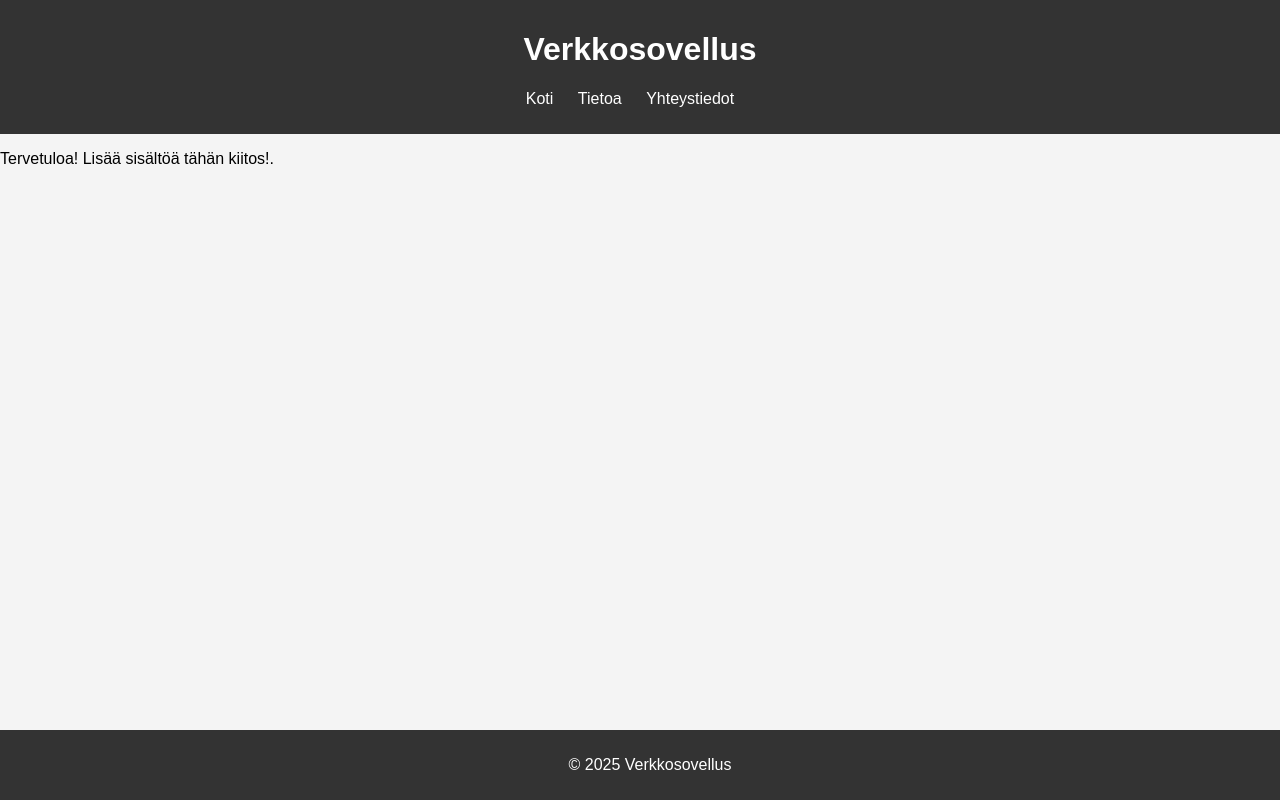
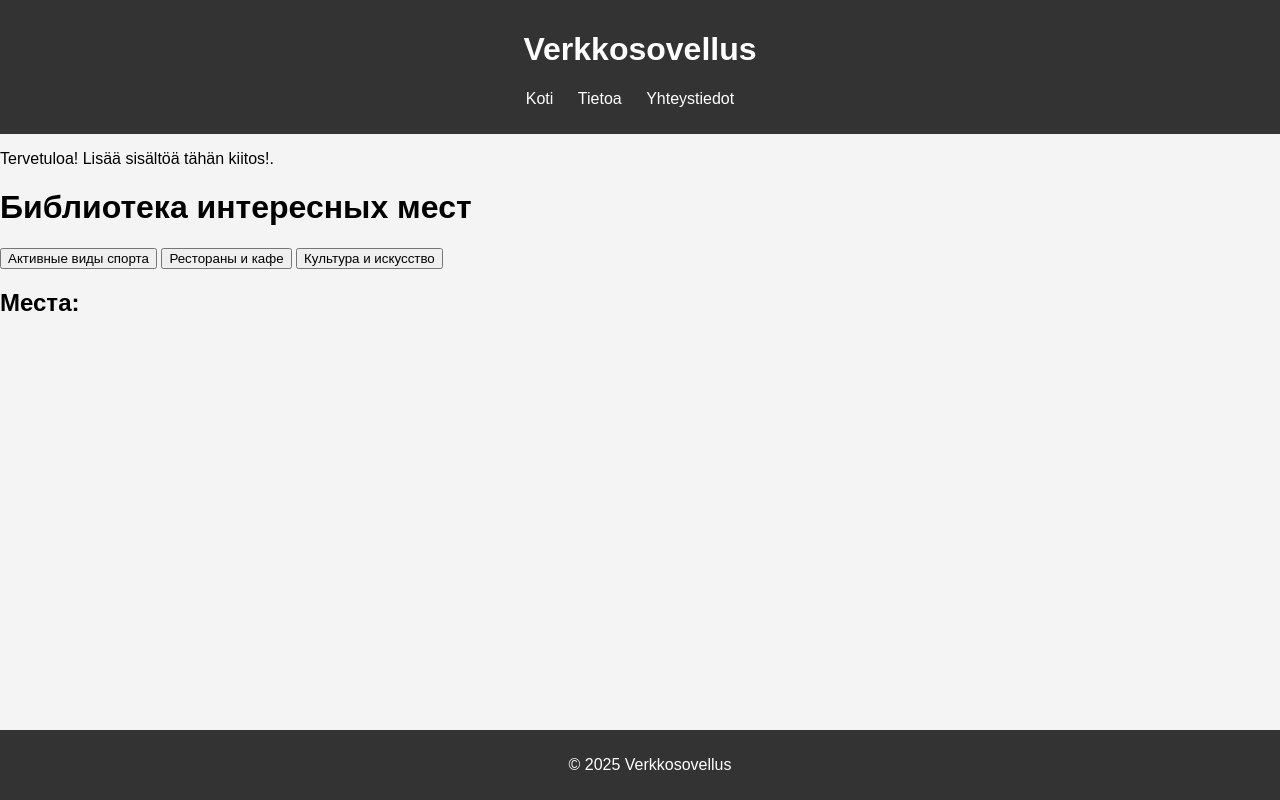
Before and after one commit to Maarekek/web-app, a plain HTML site: page index.html in a window 1280 px wide. Drawn offline with Linux system fonts and the light colour scheme.

Commit message:
Update index.html

```diff
--- a/index.html
+++ b/index.html
@@ -17,12 +17,35 @@
             </ul>
         </nav>
     </header>
+
     <main id="content">
         <p>Tervetuloa! Lisää sisältöä tähän kiitos!.</p>
     </main>
+
+    <div class="container">
+        <h1>Библиотека интересных мест</h1>
+
+        <!-- Кнопки-вкладки -->
+        <div class="tabs" id="tabs">
+            <button class="tab-button" onclick="showPlaces('sports')">Активные виды спорта</button>
+            <button class="tab-button" onclick="showPlaces('food')">Рестораны и кафе</button>
+            <button class="tab-button" onclick="showPlaces('culture')">Культура и искусство</button>
+        </div>
+
+        <!-- Контент для показа -->
+        <div id="places-list-container">
+            <h2>Места:</h2>
+            <ul id="places-list"></ul>
+        </div>
+
+        <!-- Кнопка назад -->
+        <button id="back-button" onclick="goBack()" style="display: none;">Назад</button>
+    </div>
+
     <footer>
         <p>&copy; 2025 Verkkosovellus</p>
     </footer>
+
     <script src="script.js"></script>
 </body>
 </html>
```
Lines whose indentation alone changed are shown as unchanged.
